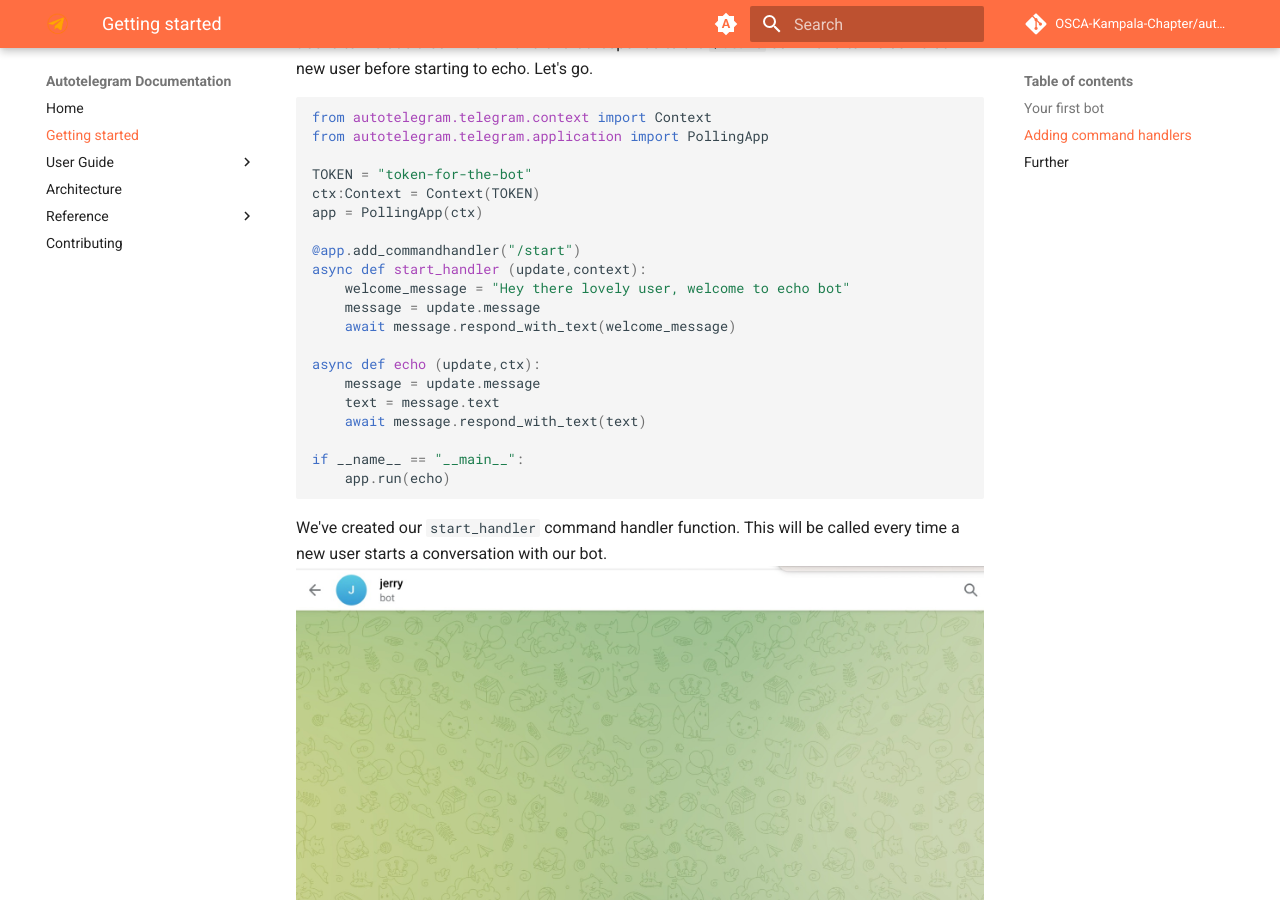
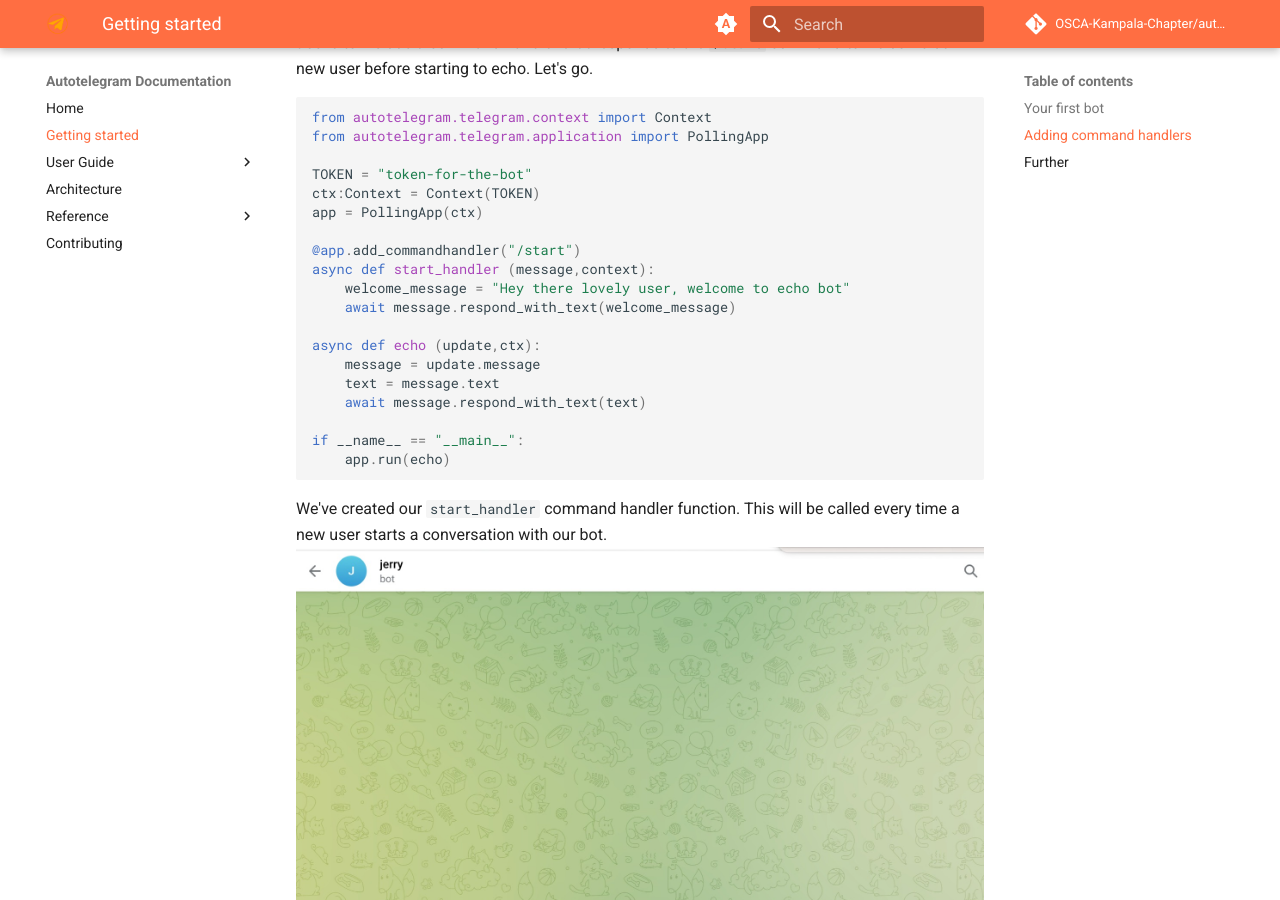
Before and after one commit to OSCA-Kampala-Chapter/autotelegram, an MkDocs documentation site: the page built from docs/get_started.md, in a window 1280 px wide and 900 px high, scrolled down 1207 px. Built offline with MkDocs 1.6.1 and Material for MkDocs 9.7.7, drawn with Linux system fonts in a browser that asks for light colours; comment, search, counter and statistics services are not loaded.

Commit message:
refactor application class

```diff
--- a/docs/get_started.md
+++ b/docs/get_started.md
@@ -56,9 +56,8 @@
 app = PollingApp(ctx)
 
 @app.add_commandhandler("/start")
-async def start_handler (update,context):
+async def start_handler (message,context):
     welcome_message = "Hey there lovely user, welcome to echo bot"
-    message = update.message
     await message.respond_with_text(welcome_message)
 
 async def echo (update,ctx):
```
Also changed, not shown: 1 other file.
